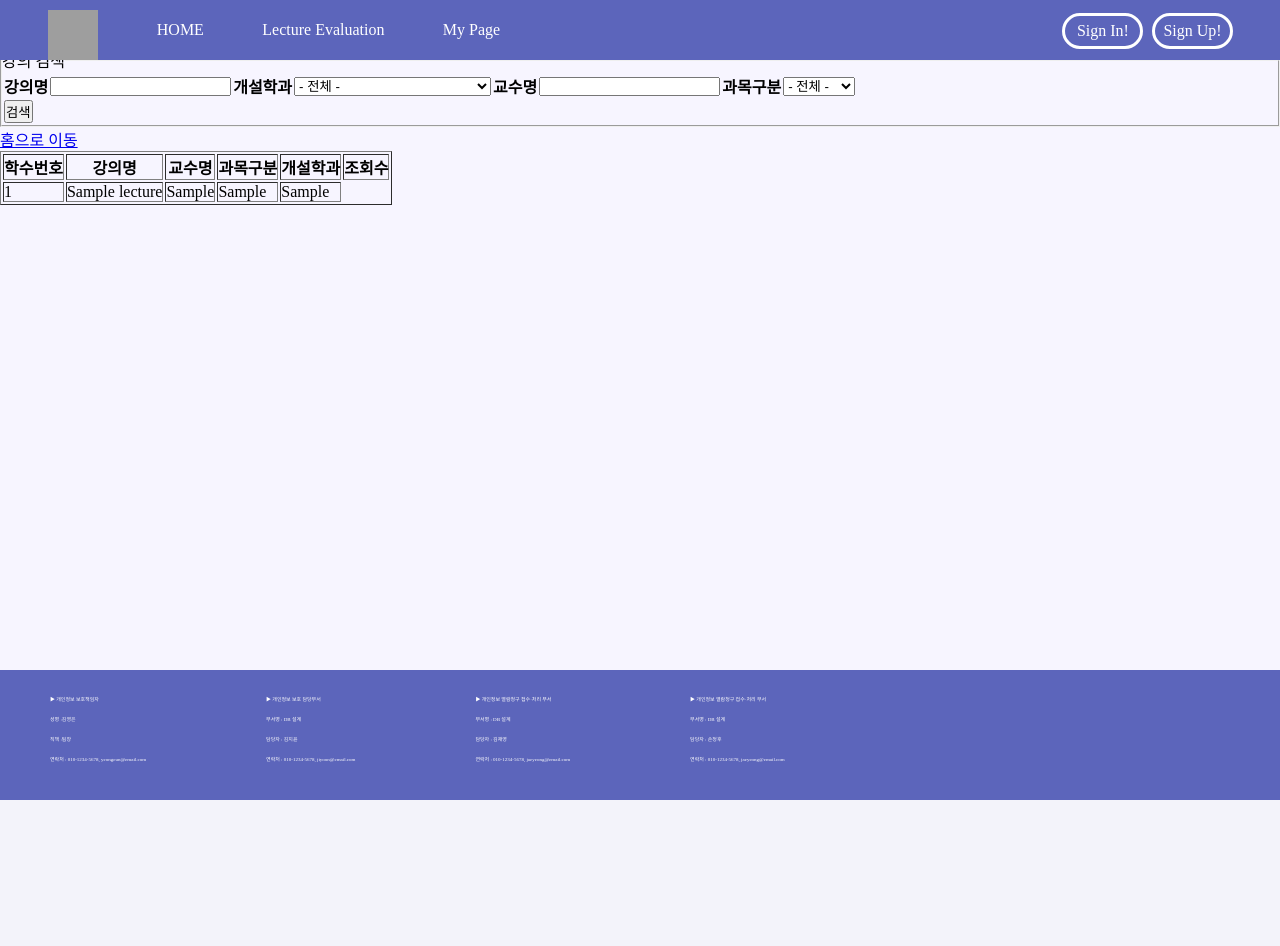
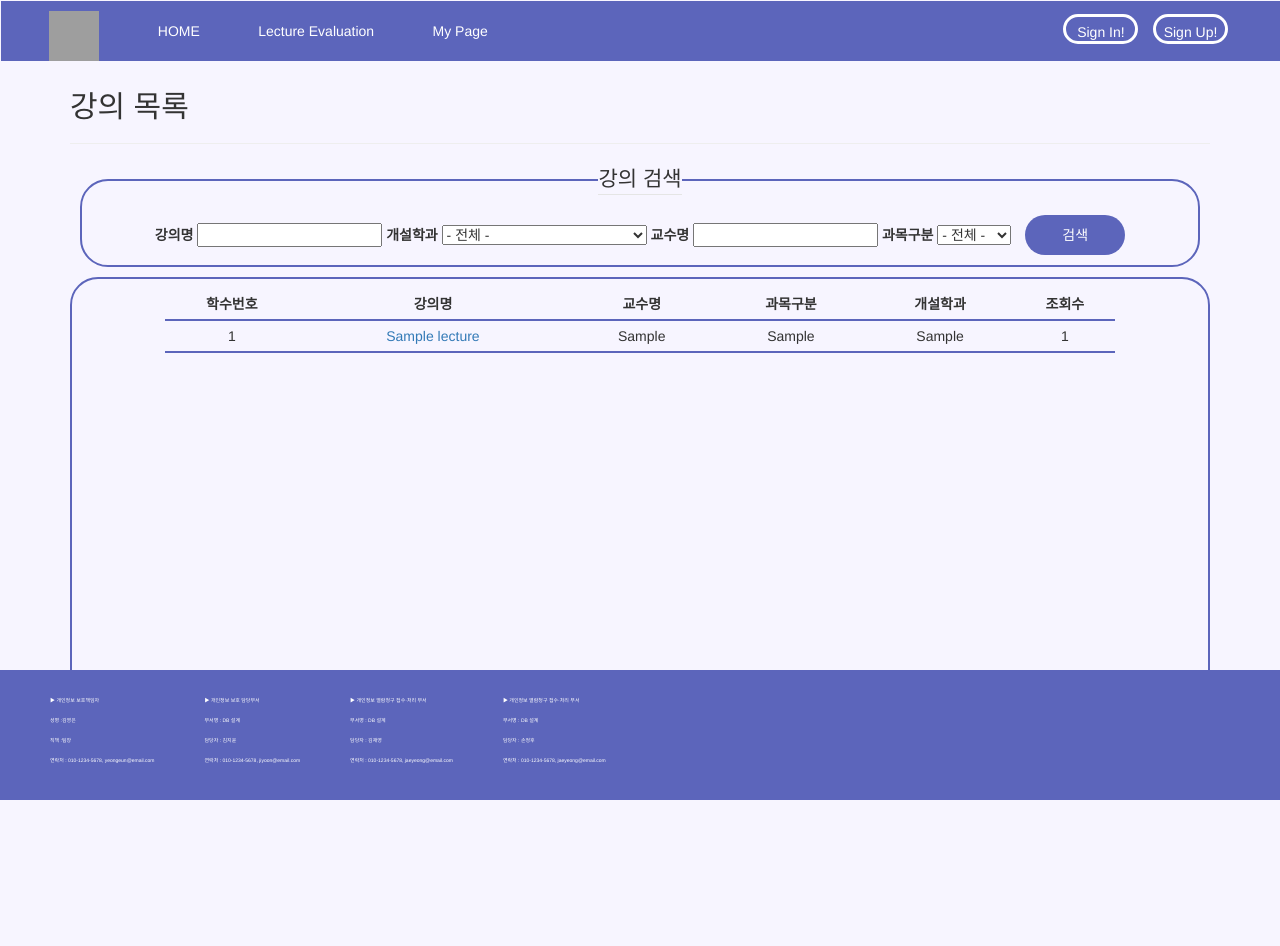
Before and after one commit to hahoetal/Lecture-Evaluation, a Django app: page /lectures/ in a window 1280 px wide. Before the commit the page ends 800 px from the top, so only its background shows below. Run offline with Django 3.2, Linux system fonts and the light colour scheme; tables that the repository leaves empty hold one stand-in row (Sample ...); some libraries are stand-ins or nearby versions; grey boxes are pictures that could not be loaded.

Commit message:
base.html, create.html, detail.html, LectureList.html css 수정

```diff
--- a/evaluation/forms.py
+++ b/evaluation/forms.py
@@ -11,6 +11,6 @@ class EvalForm(forms.ModelForm):
         self.fields['content'].label = "강의평"
 
         self.fields['content'].widget.attrs.update({
-            'class':'',
+            'class':'form-control textarea',
             'placeholder': '강의평을 작성해주세요',
         })
--- a/lectures/templates/LectureList.html
+++ b/lectures/templates/LectureList.html
@@ -1,80 +1,71 @@
 {% extends 'base.html' %}
 {% block style %}
 <style>
-    .middle{
-            margin: 0 auto;
-            width: 1000px;
-    }
     fieldset{
         border: 2px solid;
         border-radius: 2em;
         border-color: #5C65BB;
-        width : 1000px; height:100px;
+        height:auto;
         text-align:center;
+        margin: 10px;
+        padding-bottom: 10px;
+    }
+    .choice{
+        width: auto;
     }
     #search_btn{
-        float: right;
         background-color: #5C65BB;
-        width:150px; height:40px;
+        width:100px; height:40px;
         border: none;
         border-radius: 5em;
         color:#ffffff;
-    }
-    .button{
-        width : 150px; height: 50px;
-        background-color : #5C65BB;
-        border : 10px solid #FFFFFF;
-        border-radius: 5em;
-
-    }
-    .button > a{
-       display: block;
-       line-height: 50px;
-       color : #ffffff;
-       font-style : italic;
-       text-align : center;
+        margin-left: 10px;;
     }
     .table{
-        width: 1000px;
         border: 2px solid;
         border-radius: 2em;
         border-color: #5C65BB;
-
+        padding-top: 15px;
+    }
+    th{
+        text-align: center;
+        padding-bottom: 5px;
+    }
+    td{
+        padding: 5px;
+    }
+    .line{
+        border-bottom: 2px solid;
+        border-color: #5C65BB;
     }
     .table_contents{
-        border: 2px solid;
-        border-color: #5C65BB;
         width : 950px;
-        margin:0 auto;
+        margin: auto;
         text-align : center;
     }
     #color {
         border: 2px solid;
         border-color: #5C65BB;
     }
-
 </style>
 {% endblock %}
 
 {% block content %}
-<div class="middle">
-    <h1>강의 목록</h1>
+    <h2>강의 목록</h2>
     <hr>
 
     <!-- 강의 검색하기 -->
     <form action='{% url "searchLecture" %}' method="POST"> {% csrf_token %}
         <fieldset>
-            <legend>강의 검색</legend>
-                <table>
-                    <tr>
+            <legend class="choice">강의 검색</legend>
+
             <!-- 1. 강의명 검색 -->
-                        <th><label for="lectureKey">강의명</label></th>
-                        <td><input type="text" id="LectureKey" name="search_lecture" value=""></td>
+            <label for="lectureKey">강의명</label>
+            <input type="text" id="LectureKey" name="search_lecture" value="">
 
             <!-- 2. 학과 검색(드롭다운) -->
-                        <th>개설학과</th>
-                        <td>
-                            <select name="search_major">
+            <label for="majorKey">개설학과</label>
+            <select id="majorKey" name="search_major">
                 <option value="None" selected>- 전체 -</option>
                 <optgroup label="인문과학대학">
                     <option>국어국문학과</option>
@@ -85,6 +76,7 @@
                     <option>중국어문·문화학과</option>
                     <option>사학과</option>
                 </optgroup>
+
                 <optgroup label="사회과학대학">
                      <option>정치외교학과</option>
                     <option>심리학과</option>
@@ -95,11 +87,13 @@
                     <option>미디어커뮤니케이션학과</option>
                     <option>사회복지학과</option>
                 </optgroup>
+
                 <optgroup label="법과대학">
                     <option>법학과</option>
                     <option>지식산업법학과</option>
                     <option>법학부</option>
                 </optgroup>
+
                 <optgroup label="자연과학대학">
                     <option>수학과</option>
                     <option>통계학과</option>
@@ -109,6 +103,7 @@
                     <option>수리통계데이터사이언스학부</option>
                     <option>화학·에너지융합학부</option>
                 </optgroup>
+
                 <optgroup label="지식서비스공과대학">
                     <option>청정융합에너지공학과</option>
                     <option>바이오생명공학과</option>
@@ -119,9 +114,11 @@
                     <option>서비스·디자인공학과</option>
                     <option>AI융합학부</option>
                 </optgroup>
+
                 <optgroup label="간호대학">
                     <option>간호학과</option>
                 </optgroup>
+
                 <optgroup label="Health & Wellness College">
                     <option>스포츠레저학과</option>
                     <option>운동재활복지학과</option>
@@ -129,12 +126,14 @@
                     <option>식품영양학과</option>
                     <option>스포츠과학부</option>
                 </optgroup>
+
                 <optgroup label="뷰티산업생활국제대학">
                     <option>글로벌비즈니스학과</option>
                     <option>의류산업학과</option>
                     <option>뷰티산업학과</option>
                     <option>소비자생활문화산업학과</option>
                 </optgroup>
+
                 <optgroup label="사범대학">
                     <option>교육학과</option>
                     <option>사회교육과</option>
@@ -142,6 +141,7 @@
                     <option>한문교육과</option>
                     <option>유아교육과</option>
                 </optgroup>
+
                 <optgroup label="미술대학">
                     <option>동양화과</option>
                     <option>서양화과</option>
@@ -149,11 +149,13 @@
                     <option>공예과</option>
                     <option>산업디자인과</option>
                 </optgroup>
+
                 <optgroup label="음악대학">
                     <option>성악과</option>
                     <option>기악과</option>
                     <option>작곡과</option>
                 </optgroup>
+
                 <optgroup label="융합문화예술대학">
                     <option>문화예술경영학과</option>
                     <option>미디어영상연기학과</option>
@@ -161,15 +163,14 @@
                     <option>무용예술학과</option>
                 </optgroup>
             </select>
-                        </td>
+
 
             <!-- 3. 교수명 검색 -->
-                        <th><label for="professorKey">교수명</label></th>
-                        <td><input type="text" id="professorKey" name="search_professor" value=""></td>
+            <label for="professorKey">교수명</label>
+            <input type="text" id="professorKey" name="search_professor" value="">
 
             <!-- 4. 과목 구분(드롭다운) -->
-                        <th>과목구분</th>
-                        <td>
+            <label>과목구분</label>
                 <select name="search_type">
                     <option value="None" selected>- 전체 -</option>
                     <option>공통교양</option>
@@ -180,25 +181,16 @@
                     <option>심화전공</option>
                     <option>교직</option>
                 </select>
-                        </td>
-                    </tr>
-                    <tr>
-                        <td><input id = "search_btn" type="submit" value="검색"></td>
-                    </tr>
-                </table>
+
+            <input id = "search_btn" type="submit" value="검색">
         </fieldset>
     </form>
 
-    <div class="button">
-    <a href="{% url 'home' %}">홈으로 이동</a>
-
-    </div>
-
     <!-- 강의 목록 나열 -->
     <div class = "table" id="color">
-    <div style="overflow:scroll; overflow-x:hidden; width:1000px; height:500px">
-        <table border="1" class="table_contents">
-            <tr>
+    <div style="overflow:scroll; overflow-x:hidden; width:auto; height:500px;">
+        <table border="0" class="table_contents">
+            <tr class="line">
                 <th>학수번호</th>   <!-- lecture_id -->
                 <th>강의명</th>     <!-- lecture_name -->
                 <th>교수명</th>     <!-- professor -->
@@ -209,12 +201,13 @@
             </tr>
             <!-- view에서 넘어온 데이터 출력 -->
             {% for lecture in lectures %}
-            <tr>
+            <tr class="line">
                 <td>{{lecture.lecture_id}}</td>
-                <td>{{lecture.lecture_name}}</td>
+                <td><a href="{% url 'detail' lecture.num %}">{{lecture.lecture_name}}</a></td>
                 <td>{{lecture.professor}}</td>
                 <td>{{lecture.lecture_type}}</td>
                 <td>{{lecture.department}}</td>
+                <td>{{lecture.count}}</td>
             </tr>
             {% endfor %}
         </table>
--- a/templates/base.html
+++ b/templates/base.html
@@ -4,7 +4,18 @@
     <meta charset="UTF-8">
     <meta http-equiv="X-UA-Compatible" content="IE=edge">
     <meta name="viewport" content="width=device-width, initial-scale=1.0">
+    <!-- 합쳐지고 최소화된 최신 CSS -->
+    <link rel="stylesheet" href="https://maxcdn.bootstrapcdn.com/bootstrap/3.3.2/css/bootstrap.min.css">
+
+    <!-- 부가적인 테마 -->
+    <link rel="stylesheet" href="https://maxcdn.bootstrapcdn.com/bootstrap/3.3.2/css/bootstrap-theme.min.css">
+
+    <!-- 합쳐지고 최소화된 최신 자바스크립트 -->
+    <script src="https://maxcdn.bootstrapcdn.com/bootstrap/3.3.2/js/bootstrap.min.js"></script>
     <title>강의 평가</title>
+
+    {% block style %}
+    {% endblock %}
 </head>
 <style>
     *{
@@ -15,14 +26,16 @@
         margin:0;
         padding: 0;
         background-color:rgb(247, 245, 255);
-        overflow-y: hidden;
+        margin-bottom: 130px;
     }
+
     /* navi */
     ul{
         margin:0px;
     }
     #nav{
         position:fixed;
+        z-index: 1;
         list-style-type: none;
         background-color: #5C65BB;
         margin:0;
@@ -112,29 +127,22 @@
         margin-left: 50px;
         line-height: 20px;
     }
-    #ul{
-        margin-right: 70px;
-    }
 </style>
+
 <body>
+    <nav class="navbar">
         <ul id="nav">
             <li><a href="{% url 'home' %}"><img id="logo" src="ui-sym-ico01.png"></a></li>
             <li><a href="{% url 'home' %}">HOME</a></li>
             <li><a href="{% url 'lectureList' %}">Lecture Evaluation</a></li>
             <li><a href="{% url 'mypage' %}">My Page</a></li>
-        <!-- <li><button>Sign In</button></li>
-        <li><button>Sign Up</button></li> -->
-    </ul>
+
             <div class="login_btn">
                 {% if user.is_authenticated %} <!--DB에 사용자 정보가 존재하고, 그 사용자가 로그인한 상태인지-->
                 <div class="after_login">
                     <p>안녕하세요! {{request.user.userId}}님
                         <a id="logout_a" href="{% url 'logout' %}">로그아웃</a>
                     </p>
-            <!--<a href="{% url 'mypage' %}">마이페이지</a>
-            <a href="{% url 'lectureList' %}">강의 목록</a>
-            <a href="{% url 'change_pw' %}">비밀번호 변경</a>
-            <a href="{% url 'delete_user'%}">탈퇴하기</a>-->
                 </div>
 
                 {% else %}
@@ -147,14 +155,19 @@
                         </div>
                     </div>
                 {% endif %}
+            </div>
+        </ul>
+    </nav>
+
+    <div class="container">
         {% block content %}
+
         {% endblock %}
     </div>
+
+    <footer>
         <div class="footer_box">
-            <!--<div class="footer_logo">
-                <img src="">
-            </div> -->
-            <div class="developer">
+            <div>
                 <ul class="footer_ul">
                     <ul id="ul">
                         <li>▶ 개인정보 보호책임자</li>
```
Also changed, not shown: other parts of templates/base.html (+3 -0 lines), accounts/templates/login.html (+9 -7 lines), accounts/templates/mypage.html (+45 -38 lines), evaluation/templates/create.html (+6 -45 lines), lectures/templates/detail.html (+70 -43 lines). Lines whose indentation alone changed are shown as unchanged.
